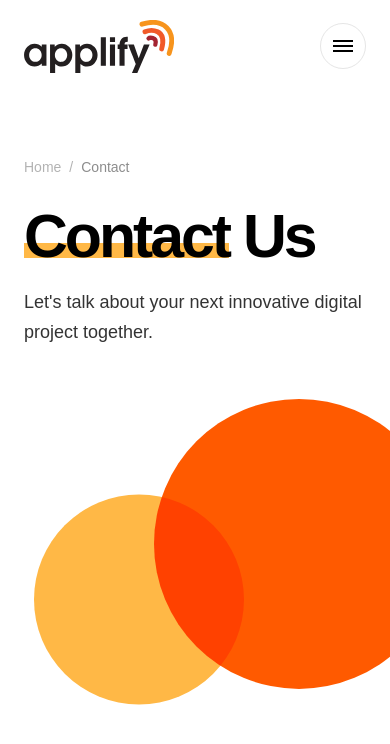
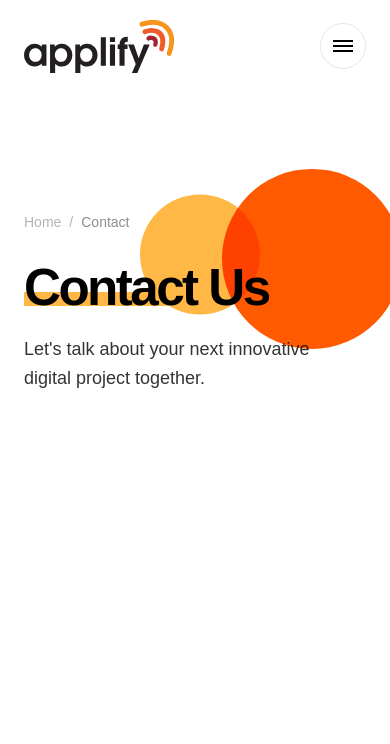
Before and after one commit to jono-au/applify, a Next.js app: page /contact in a window 390 px wide. Shown: the top 744 px of the page. Built offline with nearby package versions, Linux system fonts and the light colour scheme.

Commit message:
fix blobs rendering issues and responsive

```diff
--- a/components/ui/InternalPageHero.tsx
+++ b/components/ui/InternalPageHero.tsx
@@ -27,11 +27,11 @@ export default function InternalPageHero({
     : [title];
 
   return (
-    <section className="relative  overflow-hidden">
+    <section className="relative overflow-hidden">
       <Container>
         <div className="relative grid min-h-[420px] items-center gap-12 py-16 md:min-h-[520px] md:grid-cols-[1.05fr_0.95fr] md:py-20 lg:min-h-[620px] lg:py-24">
           <motion.div
-            className="relative z-10 max-w-[760px]"
+            className="relative z-10 max-w-[760px] pr-10 sm:pr-16 md:pr-0"
             initial={{ opacity: 0, y: 26 }}
             whileInView={{ opacity: 1, y: 0 }}
             viewport={{ once: true, amount: 0.35 }}
@@ -53,7 +53,7 @@ export default function InternalPageHero({
                       {item.href && !isLast ? (
                         <Link
                           href={item.href}
-                          className="transition-colours duration-200 hover:text-black/55"
+                          className="transition-colors duration-200 hover:text-black/55"
                         >
                           {item.label}
                         </Link>
@@ -70,7 +70,7 @@ export default function InternalPageHero({
               </ol>
             </nav>
 
-            <h1 className="text-[3.8rem] font-black leading-[0.92] tracking-[-0.05em] text-black sm:text-[4.8rem] md:text-[5.8rem] lg:text-[6.8rem]">
+            <h1 className="max-w-[10ch] text-[3.2rem] font-black leading-[0.92] tracking-[-0.05em] text-black sm:text-[4.4rem] md:max-w-none md:text-[5.8rem] lg:text-[6.8rem]">
               {parts.map((part, i) => {
                 const isHighlight =
                   highlightText &&
@@ -94,7 +94,7 @@ export default function InternalPageHero({
             </p>
           </motion.div>
 
-          <div className="relative min-h-[360px] md:block lg:min-h-[430px]">
+          <div className="absolute inset-x-0 top-[80px] z-0 min-h-[220px] sm:top-[190px] sm:min-h-[300px] md:relative md:inset-auto md:-top-6 md:min-h-[360px] lg:top-0 lg:min-h-[430px]">
             <motion.div
               className="absolute inset-0"
               initial={{ opacity: 0, x: 40, y: 18, scale: 0.96 }}
@@ -102,10 +102,9 @@ export default function InternalPageHero({
               viewport={{ once: true, amount: 0.25 }}
               transition={{ duration: 0.85, ease: [0.22, 1, 0.36, 1] }}
             >
-              <div className="relative ml-auto h-[320px] w-[420px] lg:h-[420px] lg:w-[560px]">
-                {/* Small circle */}
+              <div className="relative ml-auto mr-[-36px] h-[220px] w-[280px] sm:mr-[-18px] sm:h-[280px] sm:w-[360px] md:mr-0 md:h-[320px] md:w-[420px] lg:h-[420px] lg:w-[560px]">
                 <motion.div
-                  className="absolute bottom-[10px] left-[10px] h-[210px] w-[210px] rounded-full bg-[#ffb846] mix-blend-multiply lg:bottom-[18px] lg:left-[10px] lg:h-[250px] lg:w-[250px]"
+                  className="absolute bottom-[78px] left-[18px] h-[120px] w-[120px] rounded-full bg-[#ffb846] mix-blend-multiply sm:bottom-[92px] sm:left-[20px] sm:h-[160px] sm:w-[160px] md:bottom-[10px] md:left-[10px] md:h-[210px] md:w-[210px] lg:bottom-[18px] lg:left-[10px] lg:h-[250px] lg:w-[250px]"
                   animate={{ y: [0, -8, 0] }}
                   transition={{
                     duration: 6,
@@ -114,9 +113,8 @@ export default function InternalPageHero({
                   }}
                 />
 
-                {/* Large circle */}
                 <motion.div
-                  className="absolute right-0 top-0 h-[290px] w-[290px] rounded-full bg-[#ff5a00] mix-blend-multiply lg:h-[430px] lg:w-[430px]"
+                  className="absolute right-0 top-[-8px] h-[180px] w-[180px] rounded-full bg-[#ff5a00] mix-blend-multiply sm:top-[-28px] sm:h-[240px] sm:w-[240px] md:top-0 md:h-[290px] md:w-[290px] lg:h-[430px] lg:w-[430px]"
                   animate={{ y: [0, 10, 0] }}
                   transition={{
                     duration: 7,
```
